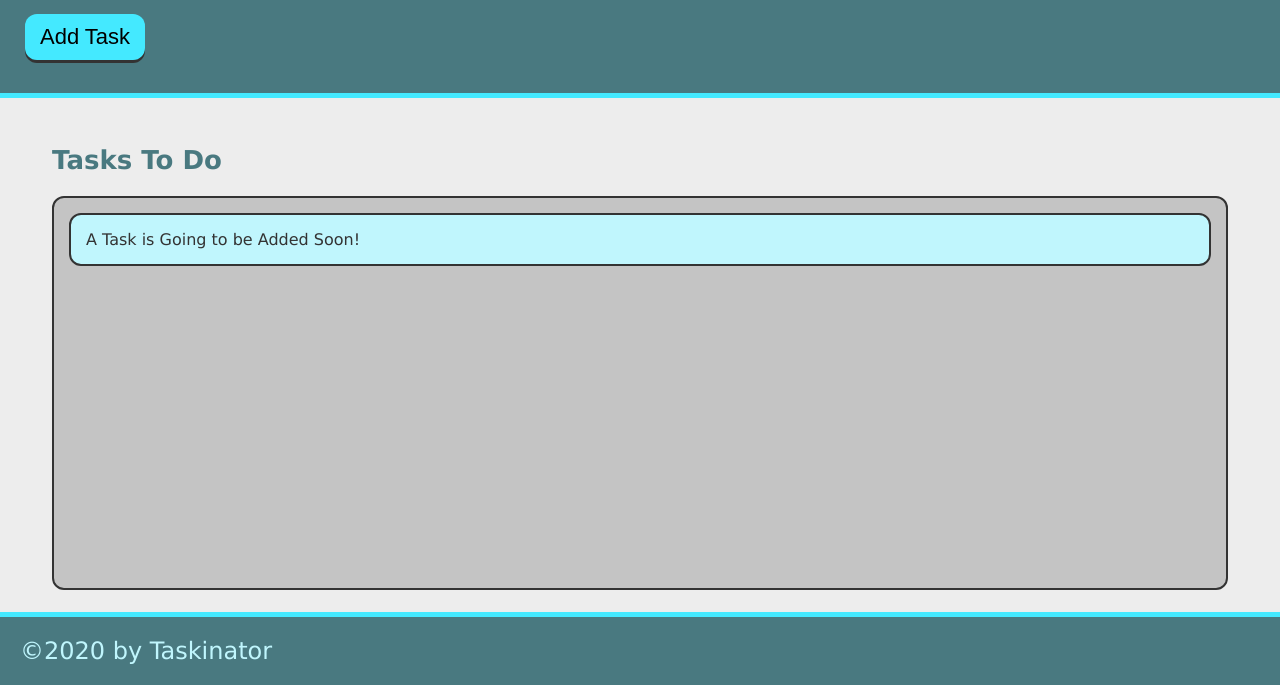
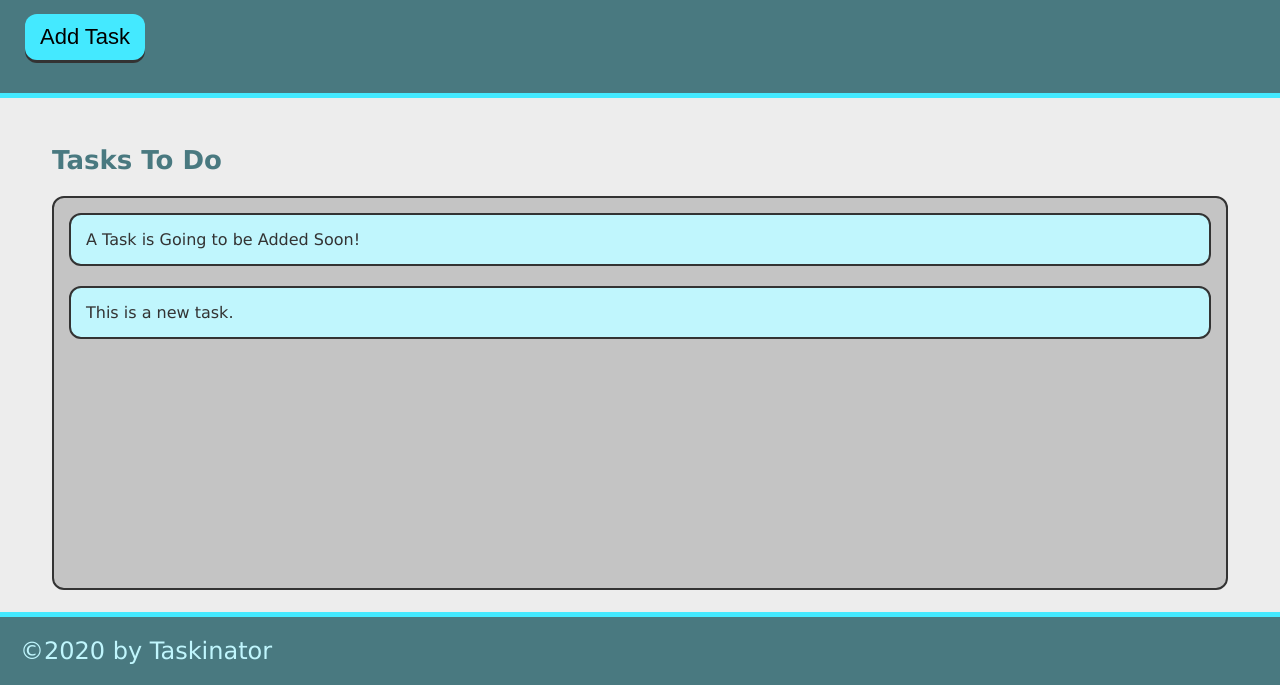
Before and after one commit to cpesar/taskinator2, a plain HTML site: page index.html in a window 1280 px wide. Both pictures are taken after a click on the button "Add Task". Shown: the part 115-800 px from the top of the page. Drawn offline with Linux system fonts and the light colour scheme.

Commit message:
add ability to add task

```diff
--- a/assets/js/script.js
+++ b/assets/js/script.js
@@ -0,0 +1,20 @@
+
+
+
+var buttonEl = document.querySelector("#save-task");
+var tasksToDoEl = document.querySelector("#tasks-to-do");
+
+
+
+var createTaskHandler = function() {
+  //create a new task item
+  var listItemEl = document.createElement("li");
+  //style the new task
+  listItemEl.className = "task-item";
+  //add the text
+  listItemEl.textContent = "This is a new task.";
+  //append this element to the task list
+  tasksToDoEl.appendChild(listItemEl);
+};
+
+buttonEl.addEventListener("click", createTaskHandler);
--- a/index.html
+++ b/index.html
@@ -11,13 +11,13 @@
   <header>
     <h1 class="page-title">Taskinator</h1>
     <p>Click the button below to add a new task</p>
-    <button class="btn">Add Task</button>
+    <button class="btn" id="save-task">Add Task</button>
   </header>
 
   <main class="page-content">
     <section class="task-list-wrapper">
       <h2 class="list-title">Tasks To Do</h2>
-      <ul class="task-list">
+      <ul class="task-list" id="tasks-to-do">
         <li class="task-item">A Task is Going to be Added Soon!</li>
       </ul>
     </section>
```
